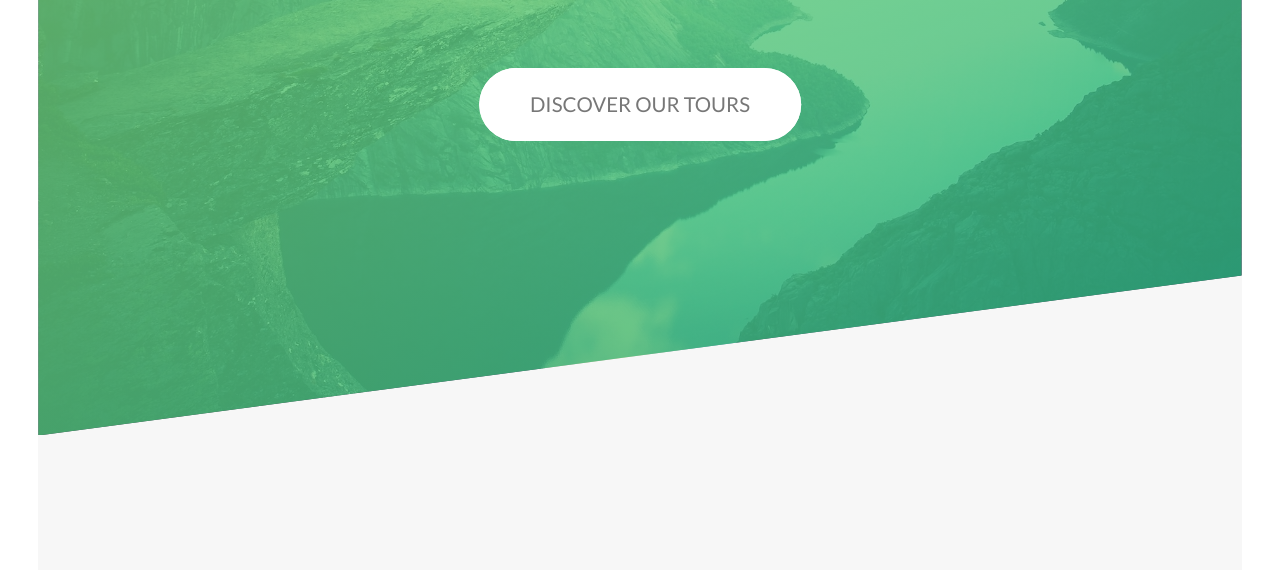
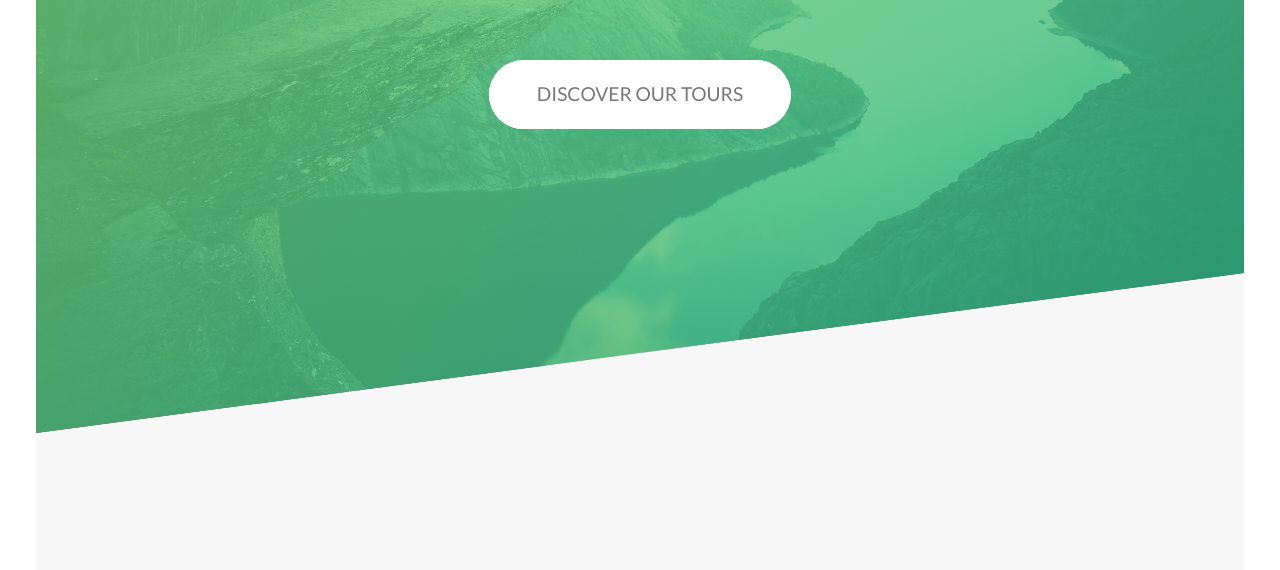
Before and after one commit to AndriiChemerys/natours_project, a website: page index.html in a window 1280 px wide. Shown: the part 363-933 px from the top of the page. Drawn offline with Linux system fonts and the light colour scheme.

Commit message:
switching px to em

```diff
--- a/sass/base/_base.scss
+++ b/sass/base/_base.scss
@@ -8,22 +8,18 @@
 
 html {
     // This defines what 1rem is
-    font-size: 62.5%;
+    font-size: 62.5%; //1rem=10px; 10px/16px=62.5%;
 
-    @include respond(phone) {
-        font-size: 50%;
+    @include respond(tab-land) {
+        font-size: 56.25%; //1rem=9px, 9/16=56.25%;
     }
 
     @include respond(tab-port) {
-        font-size: 60%;
-    }
-
-    @include respond(tab-land) {
-        font-size: 70%;
+        font-size: 50%; //1rem=8px, 8/16=50%;
     }
 
     @include respond(big-desktop) {
-        font-size: 80%;
+        font-size: 75%; //1rem=12px, 12/16=75%;
     }
 }
 
```
Also changed, not shown: css/style.css.
